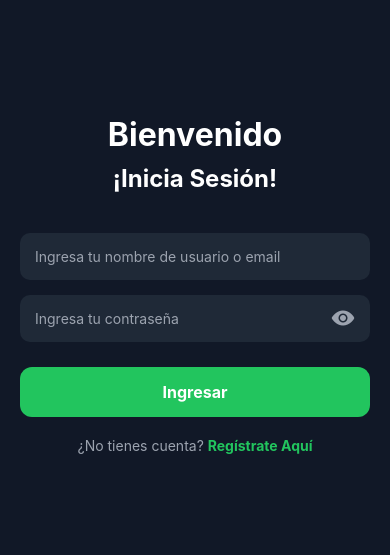
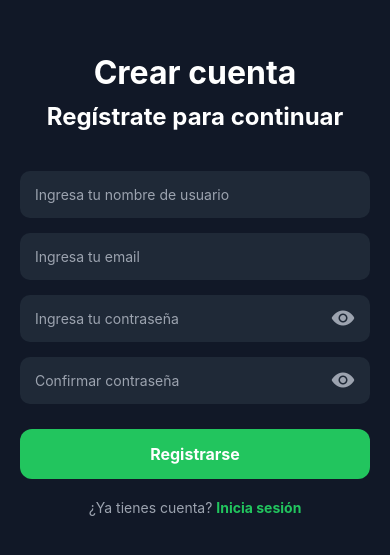
Before and after one commit to mrfranco97/GP7-ReactNative, a React Native app: screen /Register in a window 390 px wide. Shown: the part 133-688 px from the top of the page. Built offline with nearby package versions, Linux system fonts and the light colour scheme; no server answers.

Commit message:
feat: add register screen

```diff
--- a/navigation/AppNavigator.jsx
+++ b/navigation/AppNavigator.jsx
@@ -3,6 +3,7 @@ import { createNativeStackNavigator } from '@react-navigation/native-stack';
 import { useAuth } from '../context/AuthContext.jsx';
 import ConnectionBadge from '../components/ConnectionBadge.jsx';
 import LoginScreen from '../screens/LoginScreen.jsx';
+import RegisterScreen from '../screens/RegisterScreen.jsx';
 import MainTabs from './MainTabs.jsx';
 
 const Stack = createNativeStackNavigator();
@@ -27,11 +28,18 @@ export default function AppNavigator() {
           options={{ headerRight: () => <ConnectionBadge /> }}
         />
       ) : (
-        <Stack.Screen
-          name="Login"
-          component={LoginScreen}
-          options={{ headerShown: false }}
-        />
+        <>
+          <Stack.Screen
+            name="Login"
+            component={LoginScreen}
+            options={{ headerShown: false }}
+          />
+          <Stack.Screen
+            name="Register"
+            component={RegisterScreen}
+            options={{ headerShown: false }}
+          />
+        </>
       )}
     </Stack.Navigator>
   );
--- /dev/null
+++ b/screens/RegisterScreen.jsx
@@ -0,0 +1,212 @@
+import React, { useState } from 'react';
+import { ActivityIndicator, KeyboardAvoidingView, Platform, StyleSheet, Text, TextInput, TouchableOpacity, View } from 'react-native';
+import { Ionicons } from '@expo/vector-icons';
+import { register } from '../services/authService.js';
+
+export default function RegisterScreen({ navigation }) {
+  const [username, setUsername] = useState('');
+  const [email, setEmail] = useState('');
+  const [password, setPassword] = useState('');
+  const [confirmPassword, setConfirmPassword] = useState('');
+  const [showPassword, setShowPassword] = useState(false);
+  const [isLoading, setIsLoading] = useState(false);
+
+  const handleRegister = async () => {
+    if (!username || !email || !password || !confirmPassword) {
+      return alert('Por favor, completa todos los campos');
+    }
+
+    if (password !== confirmPassword) {
+      return alert('Las contraseñas no coinciden');
+    }
+
+    try {
+      setIsLoading(true);
+      await register({
+        username: username.trim(),
+        email: email.trim(),
+        password,
+      });
+      alert('Registro exitoso. Ya puedes iniciar sesión.');
+      navigation.replace('Login');
+    } catch (error) {
+      console.log(error);
+      const errorMsg = error?.message ?? 'No se pudo completar el registro';
+      alert('Error al registrarse: ' + errorMsg);
+    } finally {
+      setIsLoading(false);
+    }
+  };
+
+  return (
+    <KeyboardAvoidingView
+      style={styles.container}
+      behavior={Platform.OS === 'ios' ? 'padding' : 'height'}
+      keyboardVerticalOffset={Platform.OS === 'android' ? 24 : 0}
+    >
+      <View style={styles.keyboardView}>
+        <View style={styles.logoContainer}>
+          <Text style={styles.logoTextTitle}>Crear cuenta</Text>
+          <Text style={styles.logoText}>Regístrate para continuar</Text>
+        </View>
+
+        <TextInput
+          style={styles.input}
+          placeholder="Ingresa tu nombre de usuario"
+          placeholderTextColor="#9ca3af"
+          value={username}
+          onChangeText={setUsername}
+          autoCapitalize="none"
+          autoCorrect={false}
+        />
+
+        <TextInput
+          style={styles.input}
+          placeholder="Ingresa tu email"
+          placeholderTextColor="#9ca3af"
+          value={email}
+          onChangeText={setEmail}
+          autoCapitalize="none"
+          autoCorrect={false}
+          keyboardType="email-address"
+        />
+
+        <View style={styles.passwordContainer}>
+          <TextInput
+            style={styles.passwordInput}
+            placeholder="Ingresa tu contraseña"
+            placeholderTextColor="#9ca3af"
+            value={password}
+            onChangeText={setPassword}
+            secureTextEntry={!showPassword}
+          />
+          <TouchableOpacity
+            style={styles.eyeIcon}
+            onPress={() => setShowPassword(!showPassword)}
+          >
+            <Ionicons name={showPassword ? 'eye-off' : 'eye'} size={24} color="#9ca3af" />
+          </TouchableOpacity>
+        </View>
+
+        <View style={styles.passwordContainer}>
+          <TextInput
+            style={styles.passwordInput}
+            placeholder="Confirmar contraseña"
+            placeholderTextColor="#9ca3af"
+            value={confirmPassword}
+            onChangeText={setConfirmPassword}
+            secureTextEntry={!showPassword}
+          />
+          <TouchableOpacity
+            style={styles.eyeIcon}
+            onPress={() => setShowPassword(!showPassword)}
+          >
+            <Ionicons name={showPassword ? 'eye-off' : 'eye'} size={24} color="#9ca3af" />
+          </TouchableOpacity>
+        </View>
+
+        <TouchableOpacity
+          style={[styles.button, isLoading && styles.buttonDisabled]}
+          onPress={handleRegister}
+          activeOpacity={0.8}
+          disabled={isLoading}
+        >
+          {isLoading ? (
+            <ActivityIndicator color="#ffffff" />
+          ) : (
+            <Text style={styles.buttonText}>Registrarse</Text>
+          )}
+        </TouchableOpacity>
+
+        <View style={styles.loginContainer}>
+          <Text style={styles.loginText}>¿Ya tienes cuenta? </Text>
+          <TouchableOpacity onPress={() => navigation.navigate('Login')}>
+            <Text style={styles.loginLink}>Inicia sesión</Text>
+          </TouchableOpacity>
+        </View>
+      </View>
+    </KeyboardAvoidingView>
+  );
+}
+
+const styles = StyleSheet.create({
+  container: {
+    flex: 1,
+    justifyContent: 'center',
+    alignItems: 'center',
+    backgroundColor: '#111827',
+  },
+  keyboardView: {
+    width: '100%',
+    paddingHorizontal: 20,
+    alignItems: 'center',
+  },
+  logoContainer: {
+    marginBottom: 40,
+  },
+  logoText: {
+    fontSize: 24,
+    fontWeight: 'bold',
+    color: '#ffffff',
+    textAlign: 'center',
+  },
+  logoTextTitle: {
+    fontSize: 32,
+    fontWeight: 'bold',
+    color: '#ffffff',
+    textAlign: 'center',
+    bottom: 10,
+  },
+  loginContainer: {
+    flexDirection: 'row',
+    alignItems: 'center',
+    marginTop: 20,
+  },
+  loginText: {
+    color: '#9ca3af',
+  },
+  loginLink: {
+    color: '#22c55e',
+    fontWeight: 'bold',
+  },
+  input: {
+    backgroundColor: '#1f2937',
+    color: '#ffffff',
+    width: '100%',
+    padding: 15,
+    borderRadius: 10,
+    marginBottom: 15,
+  },
+  passwordContainer: {
+    flexDirection: 'row',
+    alignItems: 'center',
+    backgroundColor: '#1f2937',
+    width: '100%',
+    borderRadius: 10,
+    marginBottom: 15,
+  },
+  passwordInput: {
+    flex: 1,
+    color: '#ffffff',
+    padding: 15,
+  },
+  eyeIcon: {
+    paddingRight: 15,
+  },
+  button: {
+    width: '100%',
+    backgroundColor: '#22c55e',
+    paddingVertical: 15,
+    borderRadius: 12,
+    alignItems: 'center',
+    marginTop: 10,
+  },
+  buttonDisabled: {
+    opacity: 0.7,
+  },
+  buttonText: {
+    color: '#ffffff',
+    fontSize: 16,
+    fontWeight: 'bold',
+  },
+});
```
Also changed, not shown: config/debug.js (line endings or trailing spaces).
